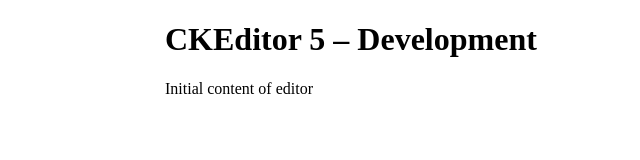
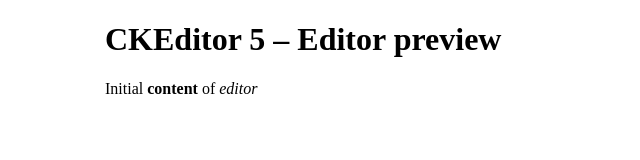
Before and after one commit to hpi-schul-cloud/ckeditor, a website: page sample/index.html in a window 1280 px wide. Shown: the whole page, without its empty margins (75-715 px from the left). Drawn offline with Linux system fonts and the light colour scheme; files whose address does not match are found by name.

Commit message:
Adjust initial editor content

```diff
--- a/sample/index.html
+++ b/sample/index.html
@@ -2,25 +2,29 @@
 <html lang="de">
 	<head>
 		<meta charset="utf-8" />
-		<title>CKEditor 5 – Development Sample</title>
+		<title>CKEditor 5 – Editor preview</title>
 		<style>
 			body {
-				max-width: 800px;
+				max-width: 920px;
 				margin: 20px auto;
 			}
 		</style>
 	</head>
 	<body>
-		<h1>CKEditor 5 – Development</h1>
+		<h1>CKEditor 5 – Editor preview</h1>
 
-		<div id="editor">Initial content of editor</div>
+		<div id="editor">Initial <strong>content</strong> of <i>editor</i></div>
 
 		<script src="../build/ckeditor.js"></script>
 		<script>
-			console.log(CustomCKEditor.builtinPlugins.map( plugin => plugin.pluginName ));
-			CustomCKEditor.create(document.querySelector("#editor")).catch((error) => {
-				console.error(error);
-			});
+			console.log(
+				CustomCKEditor.builtinPlugins.map((plugin) => plugin.pluginName)
+			);
+			CustomCKEditor.create(document.querySelector("#editor")).catch(
+				(error) => {
+					console.error(error);
+				}
+			);
 		</script>
 	</body>
 </html>
```
